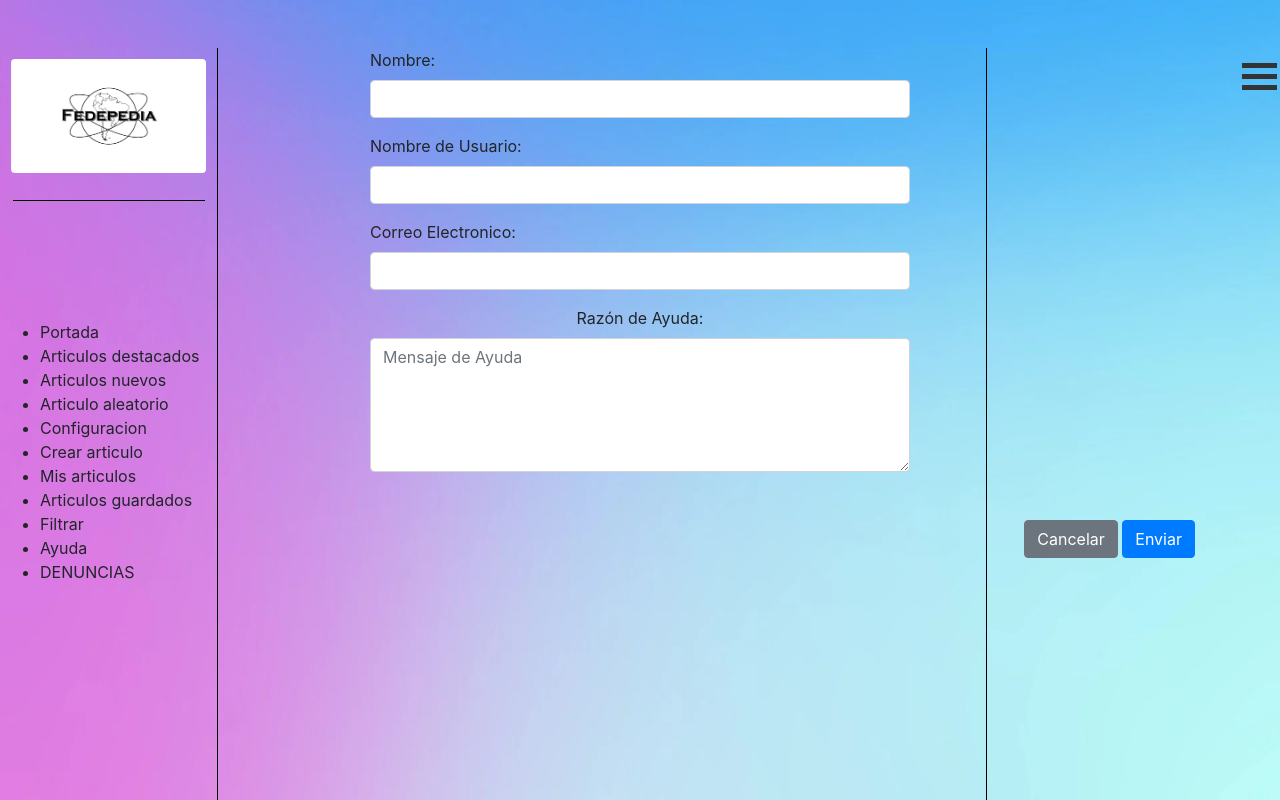
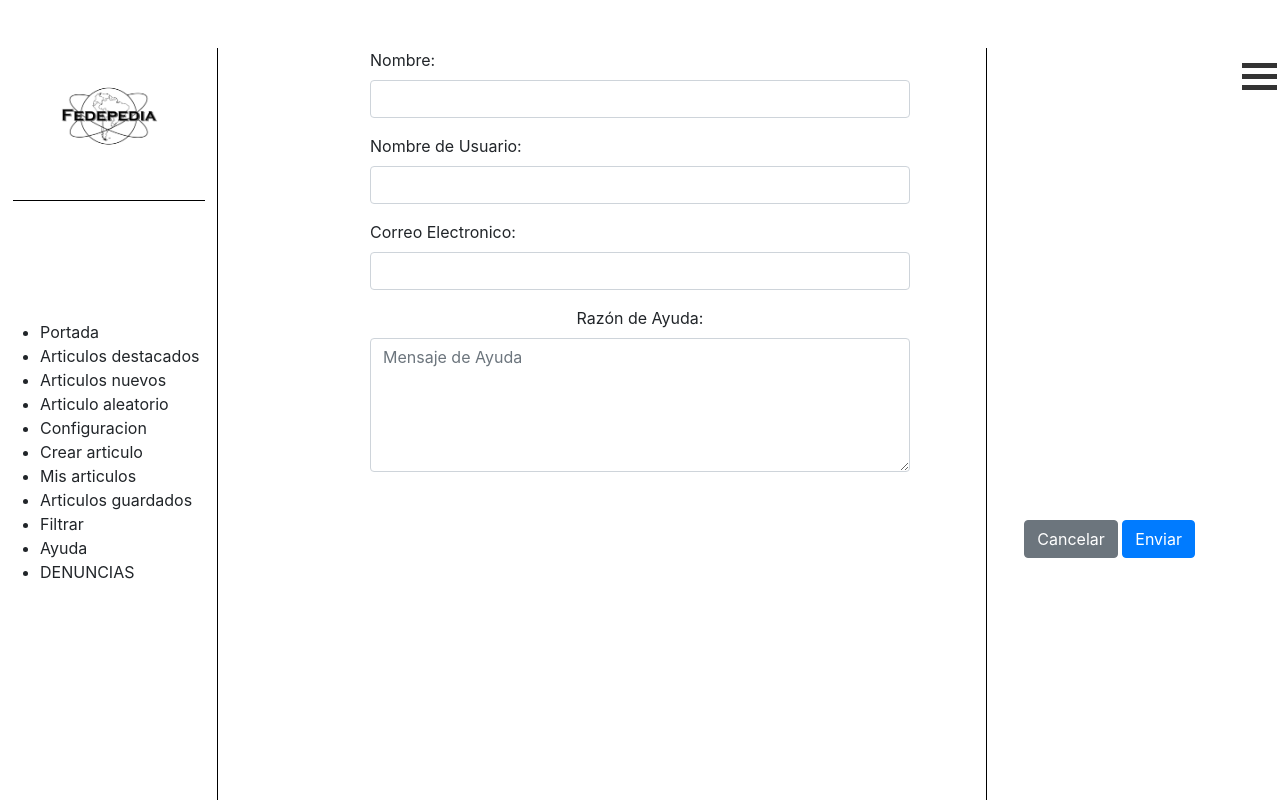
Before and after one commit to Ezequiel12D/fedepedia, a PHP site: page /views/help.php in a window 1280 px wide. Run offline with PHP 8.4, Linux system fonts and the light colour scheme.

Commit message:
elimino fondo

```diff
--- a/css/style_layout.css
+++ b/css/style_layout.css
@@ -117,7 +117,6 @@
 }
 
 body {
-    background-image: url('../images/otros/fondo.png');
     background-repeat: no-repeat;
     background-attachment: fixed;
     background-size: 100% 100%;
```
Also changed, not shown: images/otros/fondo.png (deleted).
